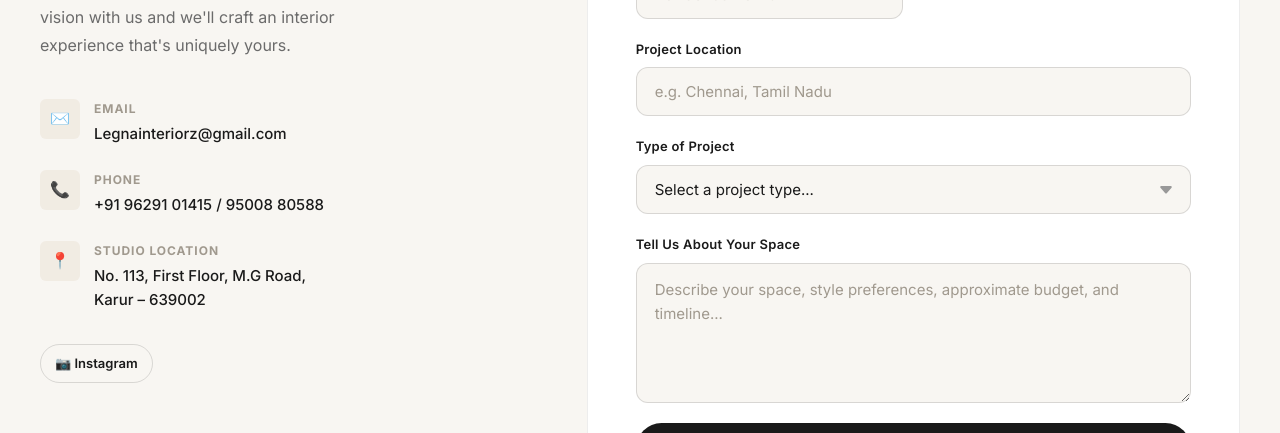
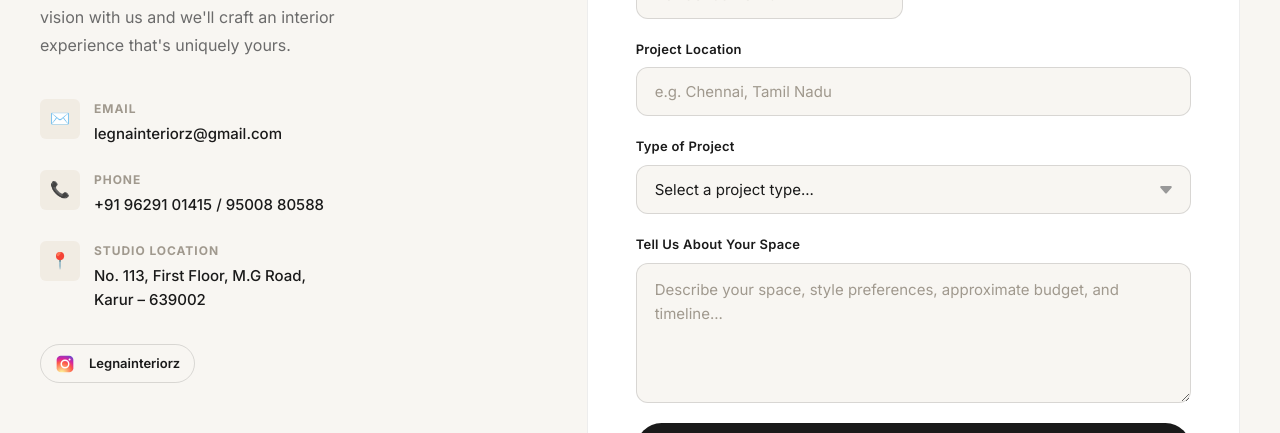
Before and after one commit to Legna-Interiorz/Legna-Interiorz, a React (Vite) app: page / in a window 1280 px wide. Shown: the part 7080-7513 px from the top of the page. Built offline with nearby package versions, Linux system fonts and the light colour scheme.

Commit message:
Update Contact.jsx

```diff
--- a/src/components/Contact/Contact.jsx
+++ b/src/components/Contact/Contact.jsx
@@ -88,7 +88,7 @@ export default function Contact() {
                 <div className="contact-info-icon">✉️</div>
                 <div>
                   <div className="contact-info-label">Email</div>
-                  <div className="contact-info-value">Legnainteriorz@gmail.com</div>
+                  <div className="contact-info-value">legnainteriorz@gmail.com</div>
                 </div>
               </div>
               <div className="contact-info-item">
@@ -114,7 +114,23 @@ export default function Contact() {
                 aria-label="Instagram"
                 target="_blank"
                 rel="noopener noreferrer"
-              >📷 Instagram</a>
+              >
+                <svg xmlns="http://www.w3.org/2000/svg" viewBox="0 0 24 24" width="20" height="20" style={{ marginRight: '8px', verticalAlign: 'middle' }}>
+                  <defs>
+                    <radialGradient id="ig-grad1" cx="30%" cy="107%" r="150%">
+                      <stop offset="0%" stopColor="#fdf497" />
+                      <stop offset="5%" stopColor="#fdf497" />
+                      <stop offset="45%" stopColor="#fd5949" />
+                      <stop offset="60%" stopColor="#d6249f" />
+                      <stop offset="90%" stopColor="#285AEB" />
+                    </radialGradient>
+                  </defs>
+                  <rect x="2" y="2" width="20" height="20" rx="5" ry="5" fill="url(#ig-grad1)" />
+                  <circle cx="12" cy="12" r="4.5" fill="none" stroke="white" strokeWidth="1.8" />
+                  <circle cx="17.5" cy="6.5" r="1.2" fill="white" />
+                </svg>
+                Legnainteriorz
+              </a>
             </div>
           </div>
 
@@ -138,7 +154,7 @@ export default function Contact() {
               <div className="contact-status-card error">
                 <div className="status-icon">⚠️</div>
                 <h3>Something went wrong</h3>
-              <p>We couldn't send your message. Please try again or email us directly at Legnainteriorz@gmail.com.</p>
+                <p>We couldn't send your message. Please try again or email us directly at Legnainteriorz@gmail.com.</p>
                 <button className="form-submit" onClick={() => setStatus('idle')}>
                   Try Again
                 </button>
```
